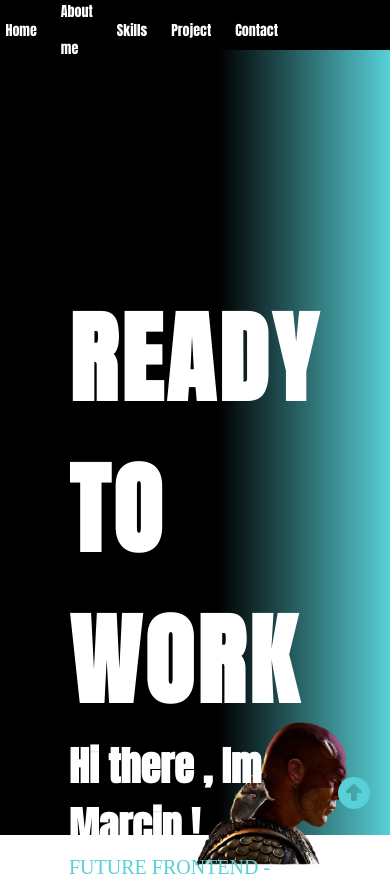
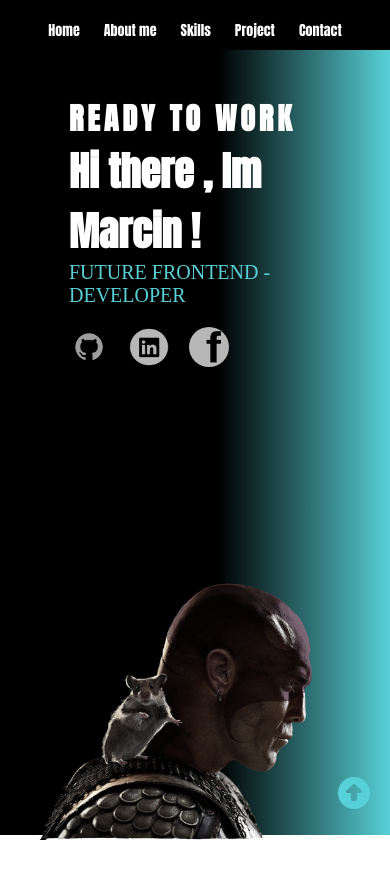
Before and after one commit to marcinoles87/mysite, a React (Create React App) app: page / in a window 390 px wide. Shown: the top 876 px of the page. Built offline with nearby package versions, Linux system fonts and the light colour scheme; a web font is replaced by a local one.

Commit message:
work with css

```diff
--- a/src/App.scss
+++ b/src/App.scss
@@ -40,6 +40,23 @@
         overflow: visible;
     }
 
+    .header-container .header-img {
+
+        left: 10vw;
+        bottom: 0px;
+        filter: grayscale(0.7);
+    }
+
+    .nav-container .nav-links .nav-list {
+        margin: auto;
+        justify-content: center;
+    }
+
+    .header-container .header-info{
+        top:17vw;
+    }
+
+
     .nav-link a{
         font-size: 14px;
     }
@@ -48,4 +65,10 @@
         width: 100%;
     }
 
+    .header-container .header-info .header-info-text {
+        font-size: 30px;
+        font-family: "Anton", cursive;
+        letter-spacing: 4px;
+    }
+
 }
```
